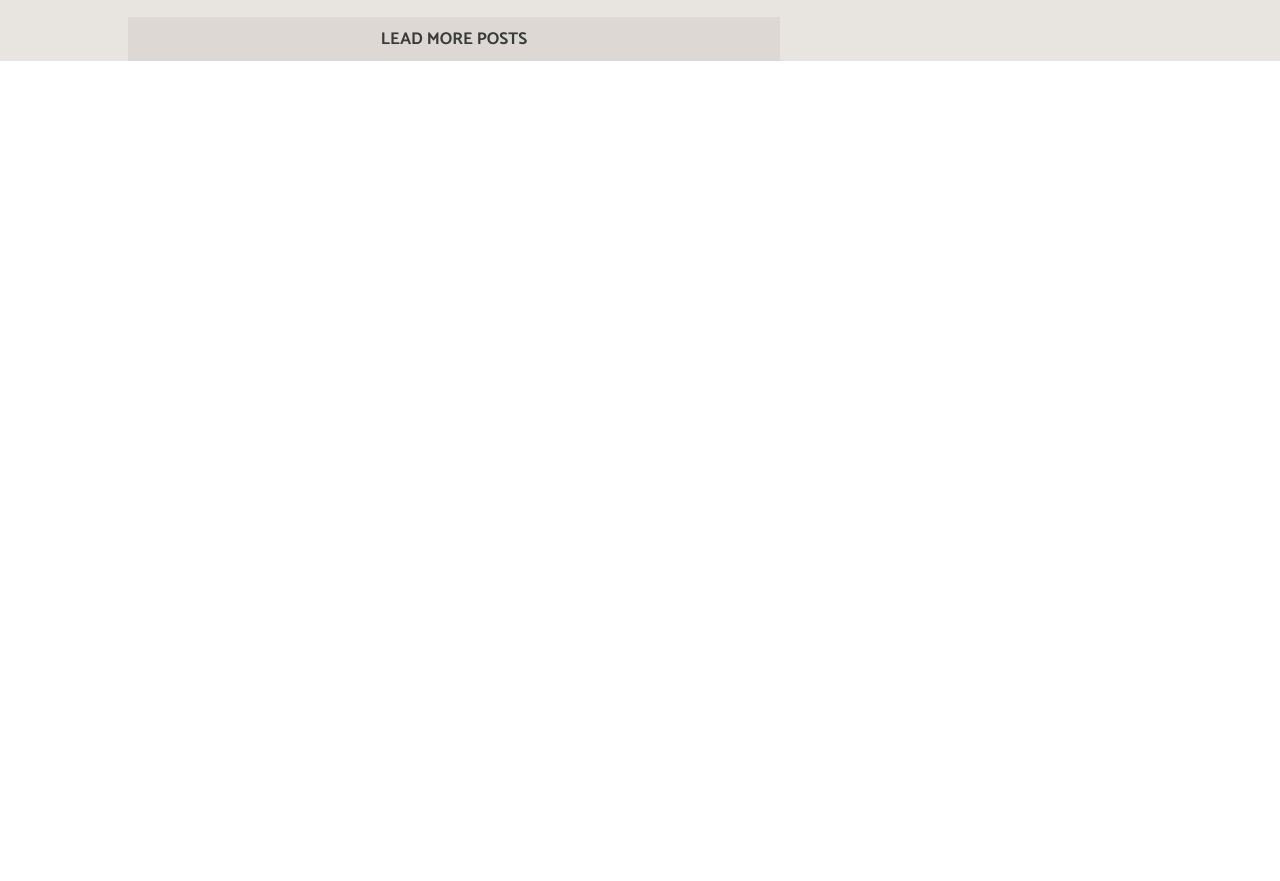
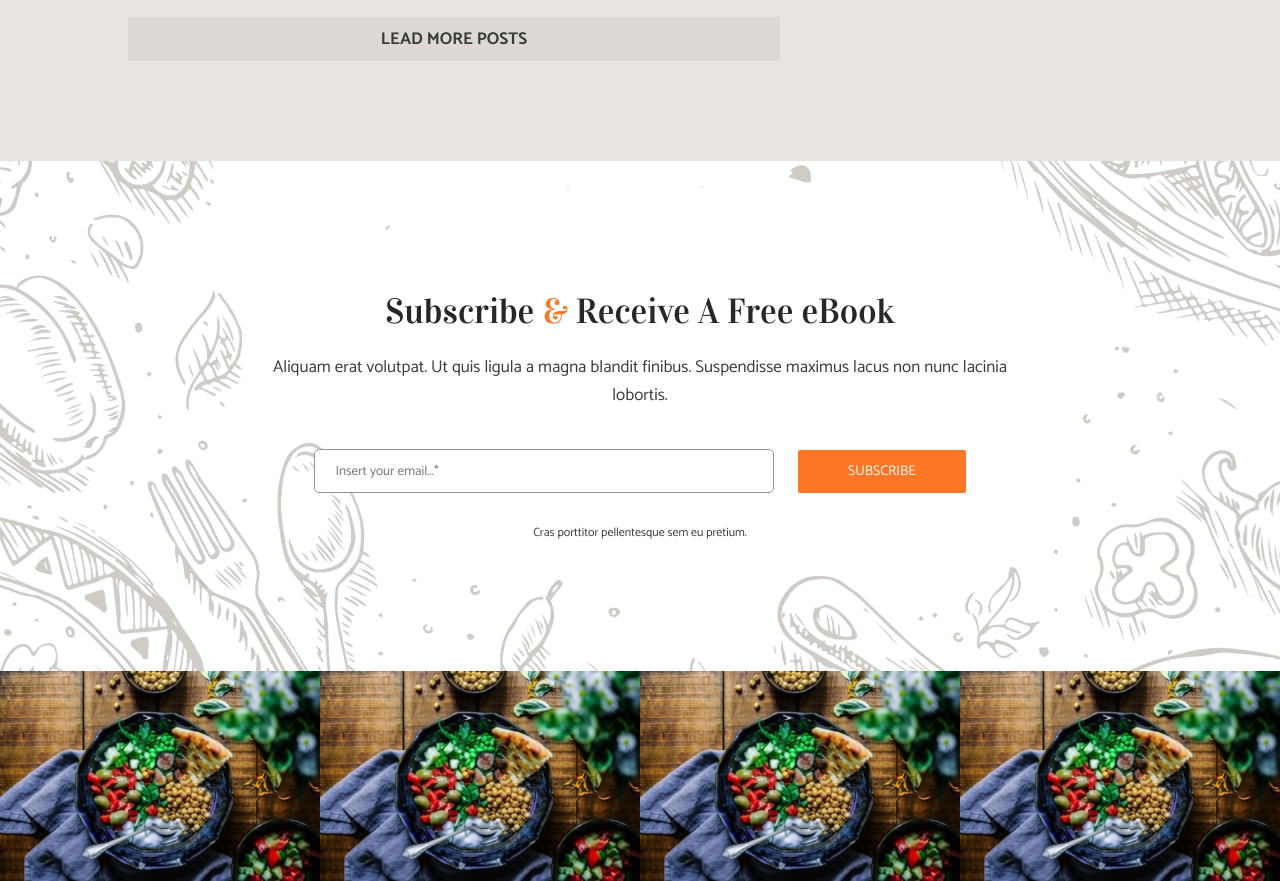
Before and after one commit to NicolaPorta/proj-html-vuejs, a website: page index.html in a window 1280 px wide. Shown: the part 7023-7904 px from the top of the page. Before the commit the page ends 7084 px from the top, so only its background shows below. Drawn offline with nearby package versions, Linux system fonts and the light colour scheme.

Commit message:
Subscribe

```diff
--- a/index.html
+++ b/index.html
@@ -390,10 +390,45 @@
             </div>
         </section>
     <!-- /FARM-TO-TABLE -->
-        <section class="subscribe"></section>
     </main>
     <!-- /MAIN -->
-
+    <section class="subscribe">
+        <form action="">
+            <h2>Subscribe <span>&</span> Receive A Free eBook</h2>
+            <p>Aliquam erat volutpat. Ut quis ligula a magna blandit finibus. Suspendisse maximus lacus non nunc lacinia lobortis.</p>
+            <input type="email" placeholder="Insert your email...*">
+            <a href="#">SUBSCRIBE</a>
+            <div class="bottom">Cras porttitor pellentesque sem eu pretium.</div>
+        </form>
+    </section>
+    <section class="bottom-imgs">
+        <ul>
+            <li>
+                <a href="">
+                    <div class="layover"></div>
+                    <img src="img/Yogurt-Nan-400x263.jpg" alt="">
+                </a>
+            </li>
+            <li>
+                <a href="">
+                    <div class="layover"></div>
+                    <img src="img/Yogurt-Nan-400x263.jpg" alt="">
+                </a>
+            </li>
+            <li>
+                <a href="">
+                    <div class="layover"></div>
+                    <img src="img/Yogurt-Nan-400x263.jpg" alt="">
+                </a>
+            </li>
+            <li>
+                <a href="">
+                    <div class="layover"></div>
+                    <img src="img/Yogurt-Nan-400x263.jpg" alt="">
+                </a>
+            </li>
+        </ul>
+    </section>
     <footer></footer>
     <!-- <script src="js/script.js" charset="utf-8"></script> -->
 </body>
--- a/src/partials/_main.scss
+++ b/src/partials/_main.scss
@@ -102,6 +102,7 @@ main {
         }
     }
     section.farm-to-table {
+        padding-bottom: 100px;
         .top {
             display: flex;
             justify-content: space-between;
@@ -217,9 +218,7 @@ main {
                         cursor: pointer;
                     }
                     input {
-                        border: none;
-                        outline: none;
-                        font-family: 'Catamaran', sans-serif;
+                        @include inputStyle;
                         vertical-align: middle;
                         margin-left: 20px;
                     }
@@ -362,4 +361,69 @@ main {
         }
 
     }
+
 }
+section.subscribe {
+    text-align: center;
+    width: 100%;
+    height: 510px;
+    background-color: $backHeaderColor;
+    background-image: url('../img/subscribe-sec-bg.png');
+    background-size: cover;
+    background-position-x: center;
+    display: flex;
+    form {
+        margin: auto;
+        h2 {
+            @include titleText;
+            font-size: 35px;
+            font-weight: 500;
+            span {
+                color: $orangeBrand;
+            }
+        }
+        p {
+            width: 754px;
+            font-size: 17px;
+            margin-top: 20px;
+        }
+        input {
+            margin-top: 40px;
+            width: 460px;
+            @include inputStyle;
+            border-radius: 5px;
+            border: 1px solid $socialIconsColor;
+            padding: 10px 20px;
+        }
+        a {
+            @include buttonsStyle;
+            padding: 10px 50px;
+            font-size: 14px;
+            margin-left: 20px;
+        }
+        .bottom {
+            font-size: 12px;
+            margin-top: 30px;
+        }
+    }
+
+}
+section.bottom-imgs {
+    text-align: center;
+    width: 100%;
+     ul{
+        width: 100%;
+        display: flex;
+        li {
+            width: 25%;
+            position: relative;
+            a {
+                img {
+                    width: 100%;
+                }
+            }
+        }
+
+    }
+
+}
--- a/src/partials/_mixins.scss
+++ b/src/partials/_mixins.scss
@@ -37,3 +37,9 @@
         }
     }
 }
+
+@mixin inputStyle {
+    border: none;
+    outline: none;
+    font-family: 'Catamaran', sans-serif;
+}
```
Also changed, not shown: css/style.css.
